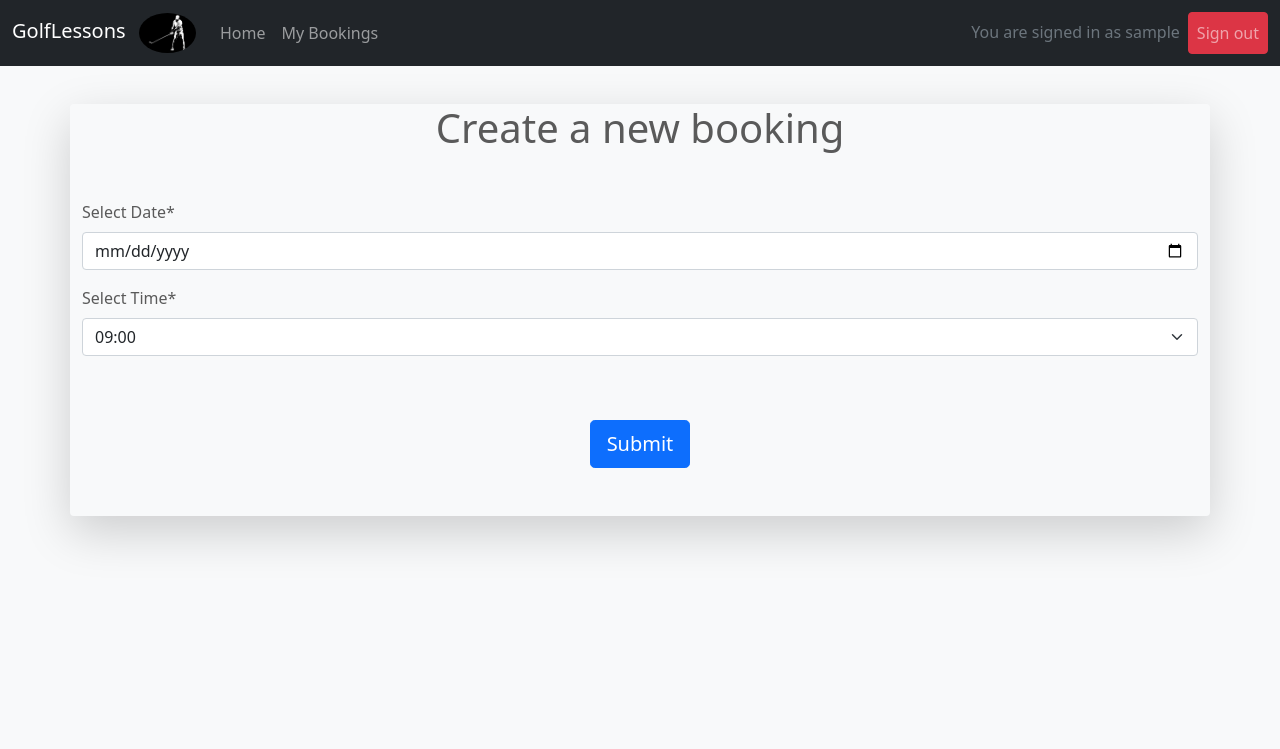
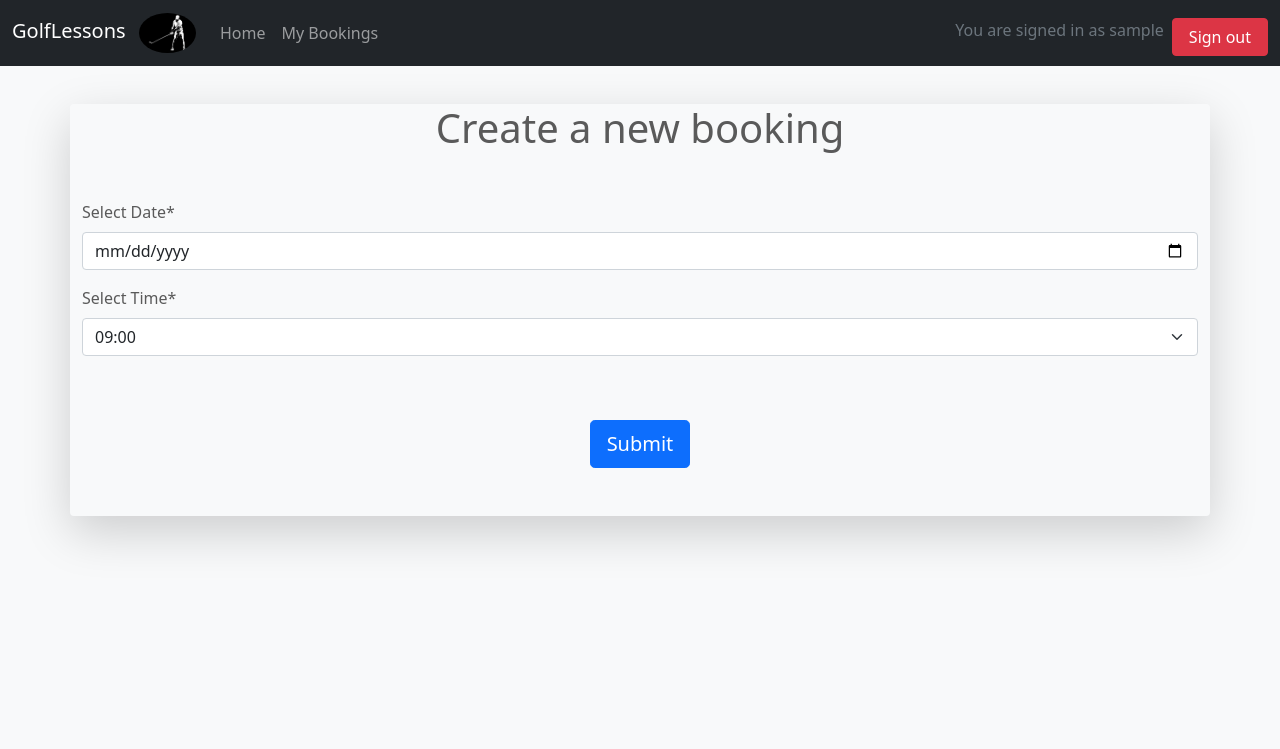
Before and after one commit to KevinFlanagan7/PP4-booking-system, a Django app: page /bookings/new/ in a window 1280 px wide. Shown: the top 749 px of the page. Run offline with Django 4.2, Linux system fonts and the light colour scheme; the visitor is signed in with stand-in values (Sample User, id 1); some libraries are stand-ins or nearby versions.

Commit message:
Add style and padding to nav bar buttons.

```diff
--- a/templates/layout/nav.html
+++ b/templates/layout/nav.html
@@ -28,7 +28,7 @@
                         href="{% url 'account_signup' %}">Sign up</a>
                 </li>
                 <li class="nav-item">
-                    <a class="nav-link btn btn-primary {% if request.path == login_url %}active{% endif %}"
+                    <a class="btn btn-primary px-3 mt-2 {% if request.path == login_url %}active{% endif %}"
                         aria-current="page" href="{% url 'account_login' %}">Sign in</a>
                 </li>
                 {% endif %}
@@ -39,7 +39,7 @@
                     <p class="nav-link m-0 text-muted">You are signed in as {{ user }}</p>
                 </li>
                 <li class="nav-item">
-                    <a class="nav-link btn btn-danger {% if request.path == logout_url %}active{% endif %}"
+                    <a class="btn btn-danger px-3 mt-2 {% if request.path == logout_url %}active{% endif %}"
                         aria-current="page" href="{% url 'account_logout' %}">Sign out</a>
                 </li>
             </ul>
```
